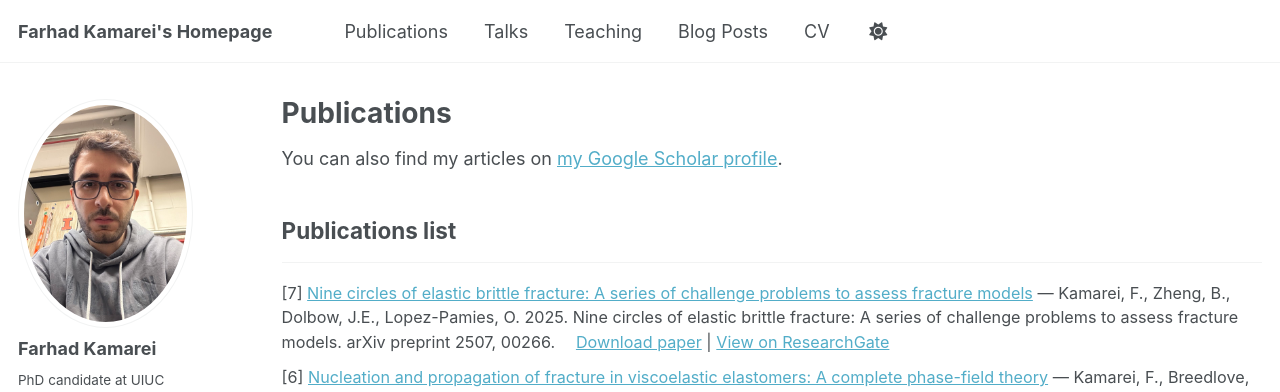
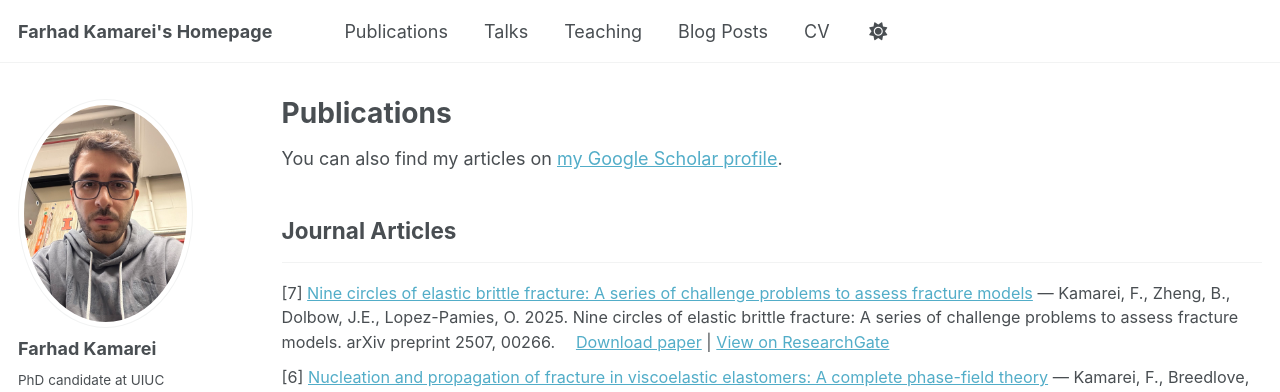
Before and after one commit to farhadkama/farhadkama.github.io, a Jekyll site: the page built from _pages/publications.html, in a window 1280 px wide and 1261 px high. Shown: the top 392 px of the window. Built offline with Jekyll 4.4.1, drawn with Linux system fonts in a browser that asks for light colours; some web fonts are replaced.

Commit message:
New style for publication page

```diff
--- a/_pages/publications.html
+++ b/_pages/publications.html
@@ -15,7 +15,7 @@ author_profile: true
 {% include base_path %}
 
 <!-- Publications section -->
-<h2>Publications list</h2>
+<h2>Journal Articles</h2>
 <hr />
 
 {% assign pubs = site.publications | reverse %}
```
